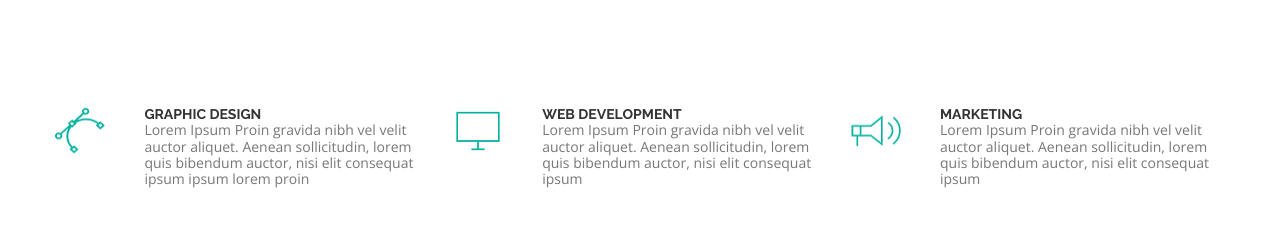
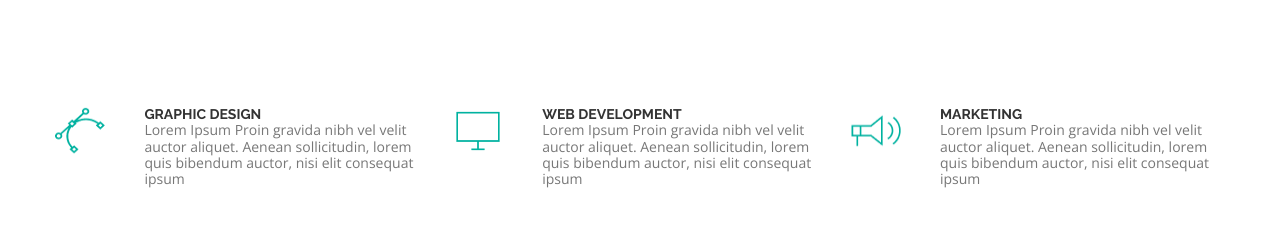
Before and after one commit to Denys-Lytvynenko/oxygen, a plain HTML site: page index.html in a window 1280 px wide. Shown: the part 1503-1740 px from the top of the page. Drawn offline with nearby package versions, Linux system fonts and the light colour scheme; files whose address does not match are found by name.

Commit message:
3 commit

```diff
--- a/index.html
+++ b/index.html
@@ -114,7 +114,7 @@
 						</div>
 						<div class="ezpertize__item-text">
 							Lorem Ipsum Proin gravida nibh vel velit auctor aliquet. Aenean sollicitudin, lorem quis
-							bibendum auctor, nisi elit consequat ipsum ipsum lorem proin
+							bibendum auctor, nisi elit consequat ipsum
 						</div>
 					</div>
 				</div>
```
